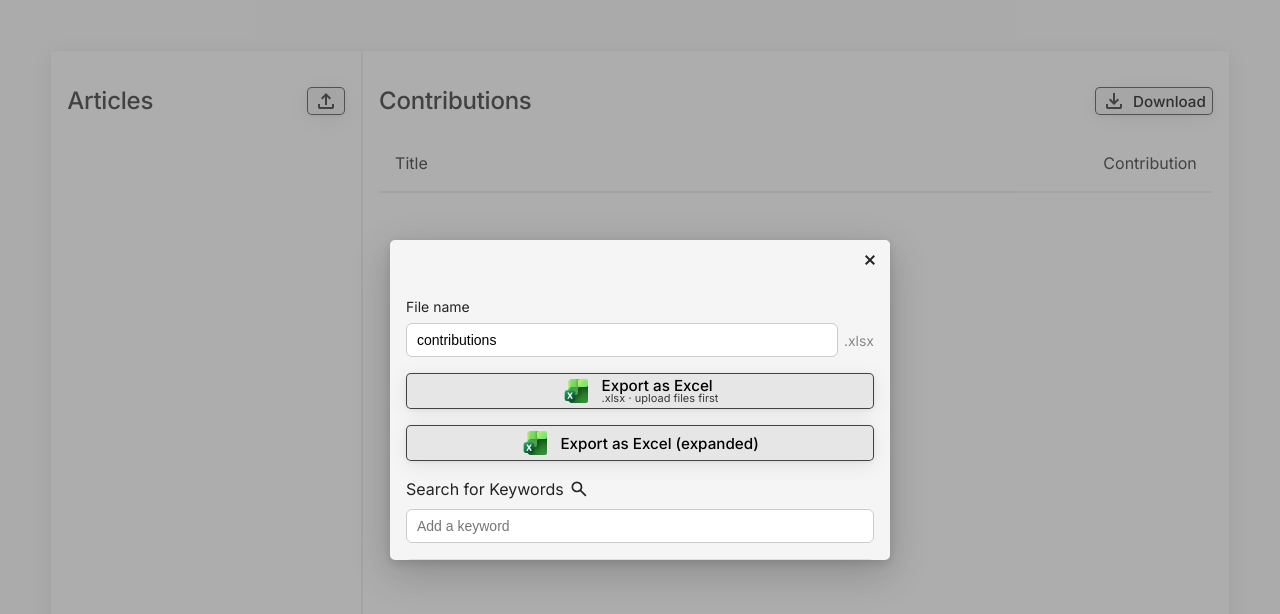
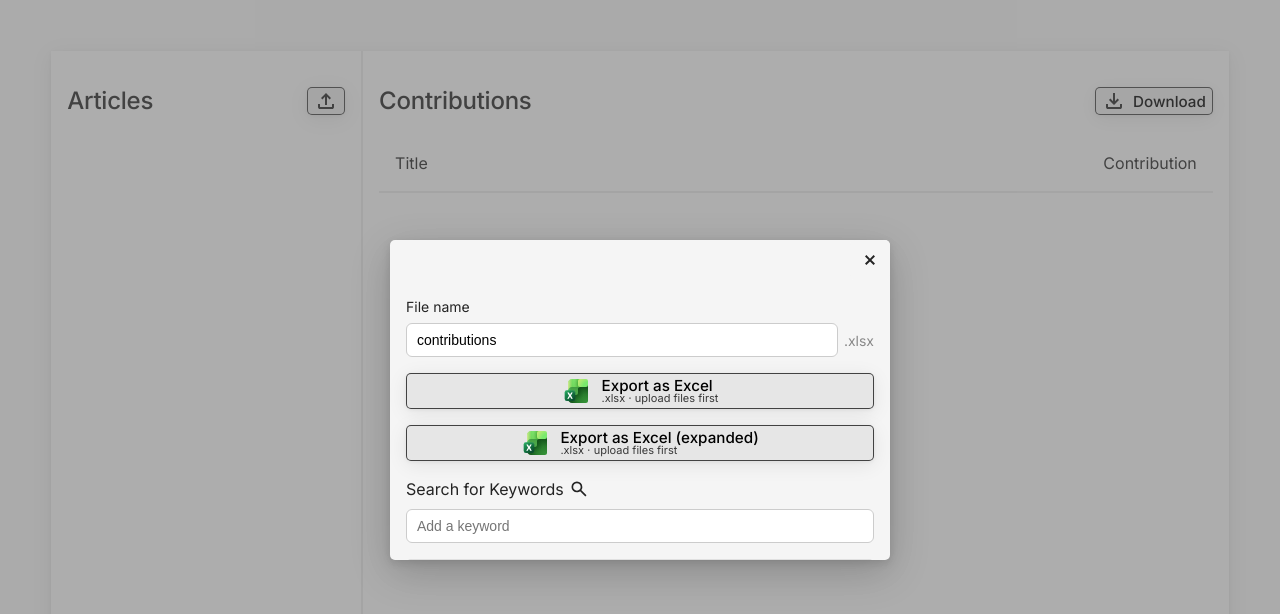
Before and after one commit to nathnwod/Contributions-Scraper-Web, a React (Vite) app in the folder contributions_scraper_web/: page / in a window 1280 px wide. Both pictures are taken after a click on the button "Download". Shown: the top 614 px of the page. Built offline with nearby package versions, Linux system fonts and the light colour scheme.

Commit message:
both export buttons now function. export default and export expanded (1 row per zoo)

```diff
--- a/contributions_scraper_web/src/exportSettingsModal.jsx
+++ b/contributions_scraper_web/src/exportSettingsModal.jsx
@@ -6,7 +6,7 @@ import ExcelIcon from './excel-icon.svg'
 function ExportSettingsModal( {onClose, results}) {
     const[keyword, setKeyword] = useState('')
     const[keywords, setKeywords] = useState([])
-    const [exportStatus, setExportStatus] = useState('')
+    const [exportStatus, setExportStatus] = useState({mode: '', status: ''})
     const [fileName, setFileName] = useState('contributions')
 
 
@@ -17,16 +17,16 @@ function ExportSettingsModal( {onClose, results}) {
         }
     }
 
-const handleExport = async () => {
+const handleExport = async (mode) => {
     if (!results.length) return
 
-    setExportStatus('Downloading...')
+    setExportStatus({ mode, status: 'Downloading...'})
 
     try {
         const response = await fetch('http://127.0.0.1:5000/exportExcel', {
             method: 'POST',
             headers: { 'Content-Type': 'application/json' },
-            body: JSON.stringify(results)
+            body: JSON.stringify({results, mode})
         })
 
         // get file as binary blob
@@ -52,15 +52,16 @@ const handleExport = async () => {
 
     const isReady = results.length > 0
 
-    let subText = ''
-    if (exportStatus === 'Downloading...') {
-        subText = '.xlsx ⋅ in progress'
-    } else if (exportStatus === 'Downloaded!') {
-        subText = '.xlsx ⋅ complete'
-    } else if (isReady) {
-        subText = '.xlsx ⋅ ready'
-    } else {
-        subText = '.xlsx ⋅ upload files first'
+    const getSubText = (buttonMode) => {
+        // only show status text if this button is the one downloading
+        if (exportStatus.mode === buttonMode) {
+            if (exportStatus.status === 'Downloading...') return '.xlsx ⋅ in progress'
+            if (exportStatus.status === 'Downloaded!') return '.xlsx ⋅ complete'
+            if (exportStatus.status === 'Error downloading') return '.xlsx ⋅ failed'
+        }
+        // else fall back to the idle state
+        if (isReady) return '.xlsx ⋅ ready'
+        return '.xlsx ⋅ upload files first'
     }
 
     return (
@@ -88,20 +89,29 @@ const handleExport = async () => {
 
                     <button
                         className='export-default-excel-btn'
-                        onClick={handleExport}
+                        onClick={() => handleExport('default')}
                         // disabled={!isReady}
                     >
                         <img className='excel-icon' src={ExcelIcon} width="32" height="32" />
                         <div className='export-btn-text'>
-                            {!exportStatus && <span>Export as Excel</span>}
-                            {exportStatus && <p>{exportStatus}</p>}
-                            <span className='export-btn-sub'>{subText}</span>
+                            {exportStatus.mode === 'default' && exportStatus.status
+                                ? <p>{exportStatus.status}</p>
+                                : <span>Export as Excel</span>}
+                            <span className='export-btn-sub'>{getSubText('default')}</span>
                         </div>
                     </button>
 
-                    <button className='export-additional-rows-excel-btn'>
+                    <button
+                        className='export-additional-rows-excel-btn'
+                        onClick={() => handleExport('expanded')}
+                    >
                         <img className='excel-icon' src={ExcelIcon} width="32" height="32" />
-                        <span>Export as Excel (expanded)</span>
+                        <div className='export-btn-text'>
+                            {exportStatus.mode === 'expanded' && exportStatus.status
+                                ? <p>{exportStatus.status}</p>
+                                : <span>Export as Excel (expanded)</span>}
+                            <span className='export-btn-sub'>{getSubText('expanded')}</span>
+                        </div>
                     </button>
 
                     <div className='keyword-input-group'>
```
Also changed, not shown: 2 other files (tests, documents, lock files or other folders).
